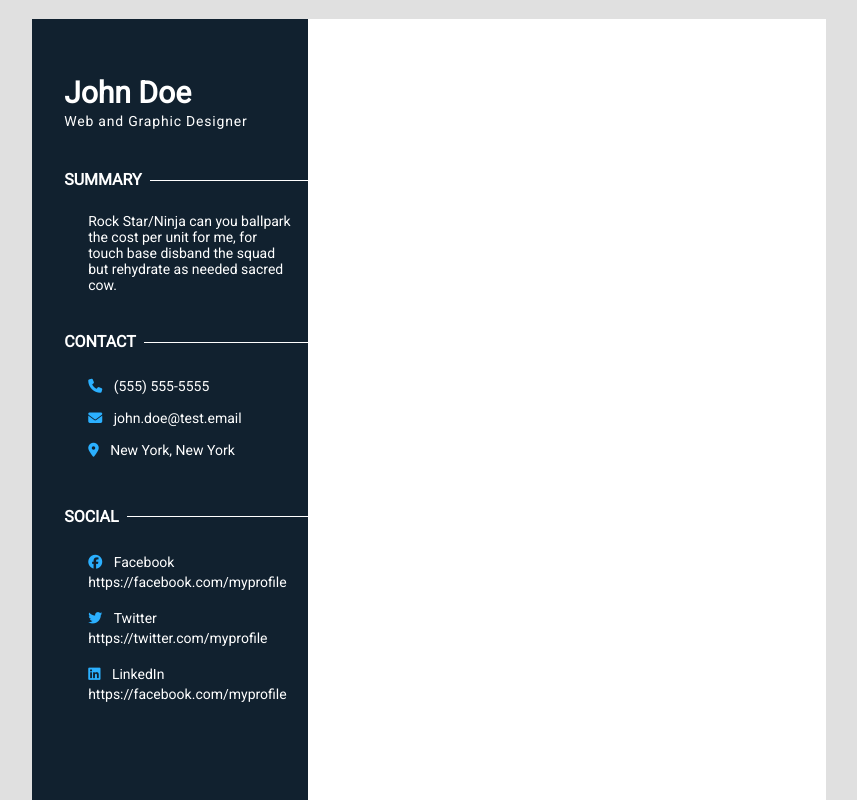
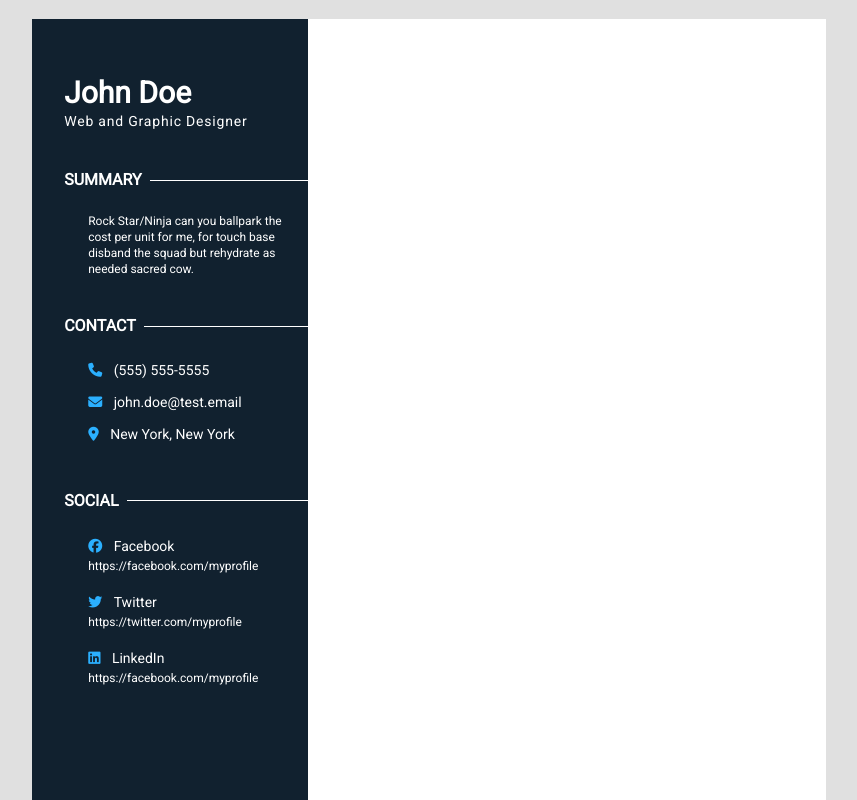
Before and after one commit to josh-mchugh/reactive-resume-style-guide, a website built with Vite: page index.html in a window 1280 px wide. Shown: the whole page, without its empty margins (211-1068 px from the left). Built offline with nearby package versions, Linux system fonts and the light colour scheme.

Commit message:
Lowered the font size of summary text and social link url

```diff
--- a/styles/index.scss
+++ b/styles/index.scss
@@ -169,7 +169,7 @@ menu {
     display: flex;
     margin: 0 0 0 1.5rem;
     padding-right: 1rem;
-    font-size: 0.875rem;
+    font-size: 0.75rem;
     line-height: 1rem;
 }
 
@@ -205,6 +205,7 @@ menu {
 .social__link {
     display: block;
     margin-top: 0.25rem;
+    font-size: 0.75rem;
     text-decoration: none;
     color: var(--white);
 }
```
